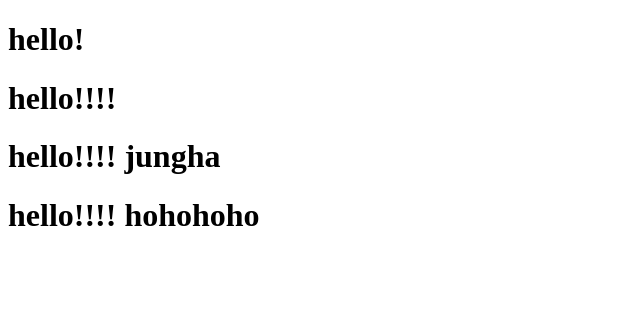
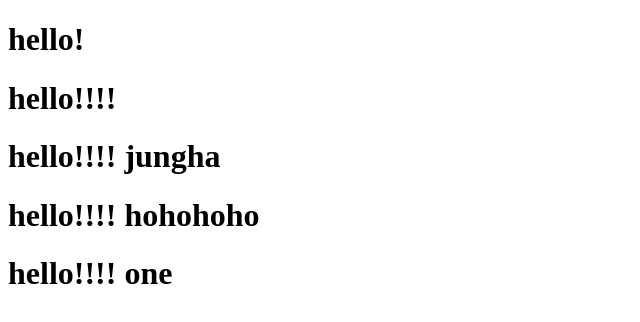
Before and after one commit to iseeuaspn/testvscode, a plain HTML site: page index.html in a window 1280 px wide. Shown: the whole page, without its empty margins (0-640 px from the left). Drawn offline with Linux system fonts and the light colour scheme.

Commit message:
네번째 커밋

```diff
--- a/index.html
+++ b/index.html
@@ -11,6 +11,7 @@
     <h1>hello!!!!</h1>
     <h1>hello!!!! jungha</h1>
     <h1>hello!!!! hohohoho</h1>
+    <h1>hello!!!! one</h1>
 
 </body>
 </html>
```
